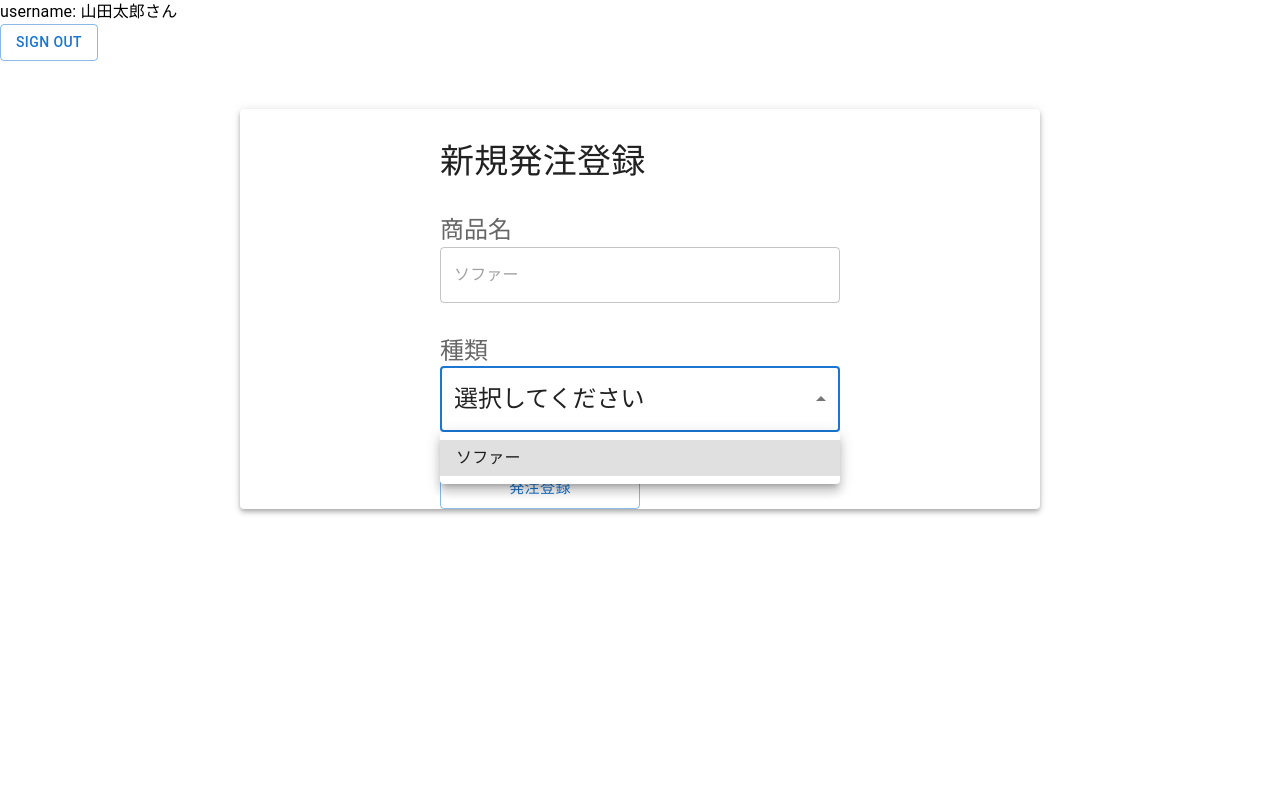
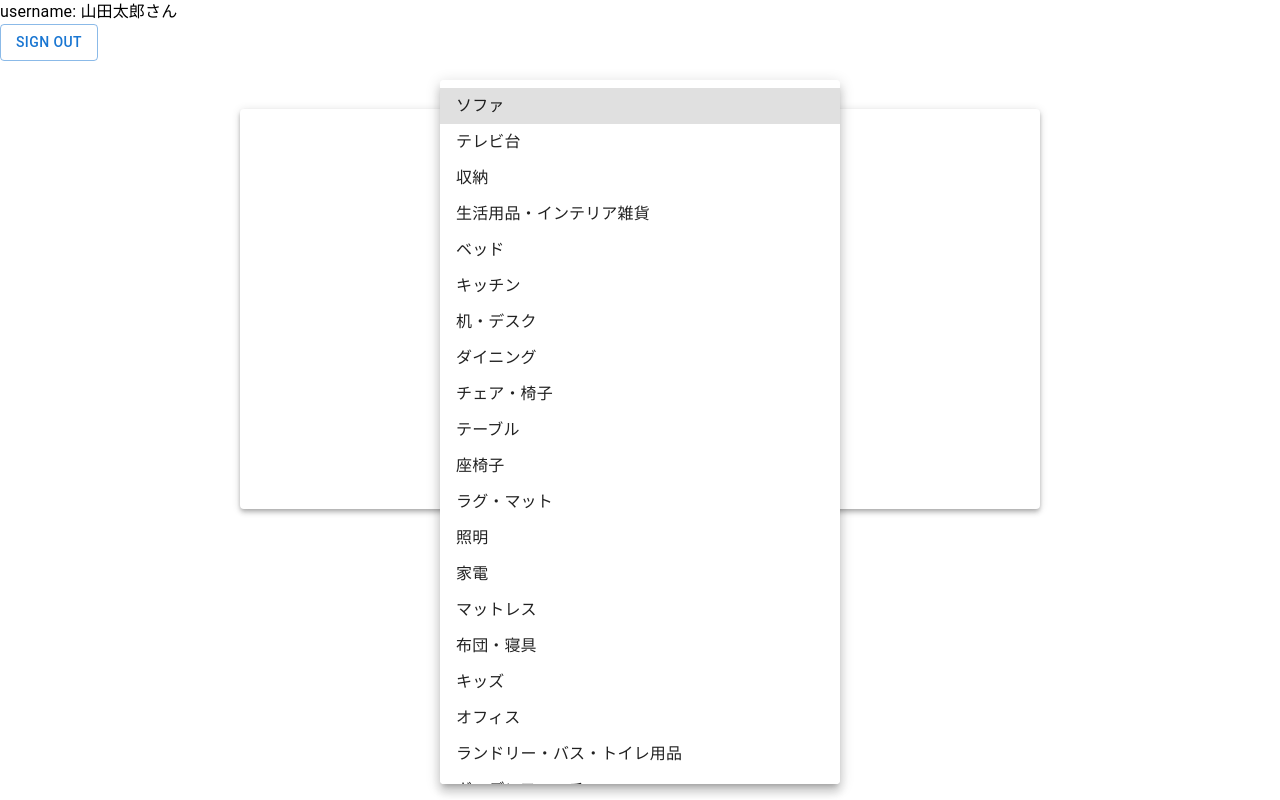
Before and after one commit to uraaaa24/stock-management, a Next.js app: page /order/create in a window 1280 px wide. Both pictures are taken after a click on the element "選択してください". Built offline with nearby package versions, Linux system fonts and the light colour scheme.

Commit message:
kindsにmap導入

```diff
--- a/dummyData/kinds.ts
+++ b/dummyData/kinds.ts
@@ -1 +1,24 @@
-export const DUMMY_KINDS = ['シャツ', 'ジャケット', 'パンツ', 'スカート', 'ワンピース', 'シューズ', 'バッグ']
+export const DUMMY_KINDS: string[] = [
+    'ソファ',
+    'テレビ台',
+    '収納',
+    '生活用品・インテリア雑貨',
+    'ベッド',
+    'キッチン',
+    '机・デスク',
+    'ダイニング',
+    'チェア・椅子',
+    'テーブル',
+    '座椅子',
+    'ラグ・マット',
+    '照明',
+    '家電',
+    'マットレス',
+    '布団・寝具',
+    'キッズ',
+    'オフィス',
+    'ランドリー・バス・トイレ用品',
+    'ガーデンファニチャー',
+    'アウトドア',
+    'カーテン'
+]
--- a/src/components/organisms/productForms/selectProductKindForm/index.tsx
+++ b/src/components/organisms/productForms/selectProductKindForm/index.tsx
@@ -1,5 +1,6 @@
 import { FormControl, FormHelperText, InputLabel, MenuItem, Select, Typography } from '@mui/material'
 import { Controller, useFormContext } from 'react-hook-form'
+import { DUMMY_KINDS } from '../../../../../dummyData/kinds'
 
 type SelectProductKindFormProps = {
     name?: string
@@ -36,7 +37,11 @@ const SelectProductKindForm = ({ name = 'productKind' }: SelectProductKindFormPr
                                     }}
                                     error={fieldState.invalid}
                                 >
-                                    <MenuItem value="1">ソファー</MenuItem>
+                                    {DUMMY_KINDS.map((kind) => (
+                                        <MenuItem key={kind} value={kind}>
+                                            {kind}
+                                        </MenuItem>
+                                    ))}
                                 </Select>
                                 <FormHelperText>{fieldState.error?.message}</FormHelperText>
                             </FormControl>
```
